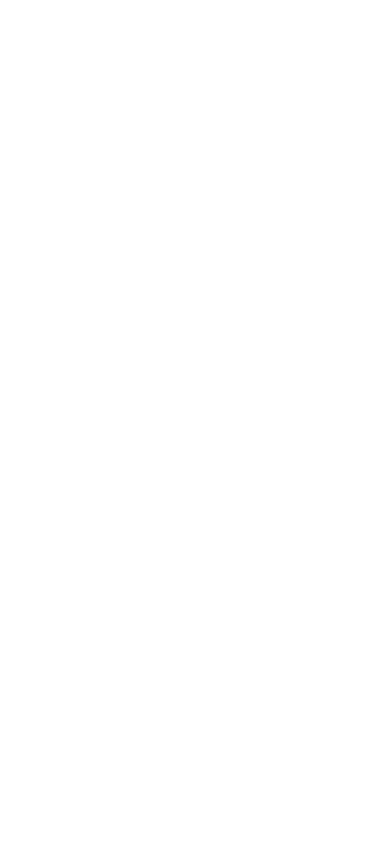
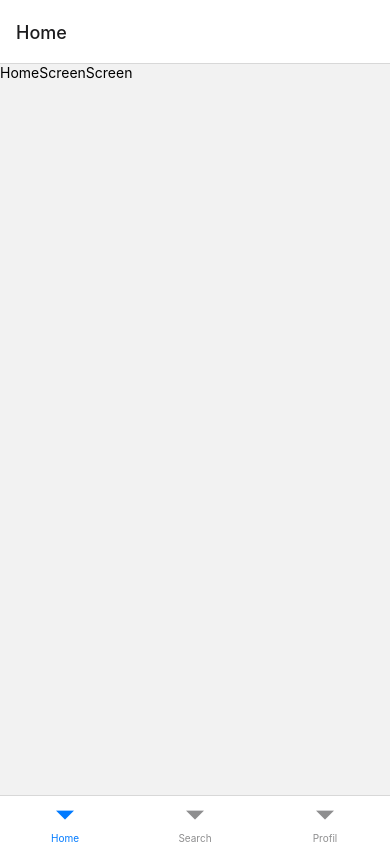
Before and after one commit to HugooGFT/IUT-RICK, a React Native app: screen /Home in a window 390 px wide. Built offline with nearby package versions, Linux system fonts and the light colour scheme.

Commit message:
feature: Navigation

```diff
--- a/App.js
+++ b/App.js
@@ -1,25 +1,8 @@
-import { StatusBar } from 'expo-status-bar';
-import { StyleSheet, Text, View } from 'react-native';
+import * as React from 'react';
+import Navigation from './src/navigation/BottomTabs';
 
 export default function App() {
   return (
-    <View style={styles.container}>
-      <View style={styles.boite}>
-      </View>
-      <StatusBar style="auto" />
-    </View>
+    <Navigation/>
   );
 }
-
-const styles = StyleSheet.create({
-  container: {
-    flex: 1,
-    backgroundColor: 'white',
-    alignItems: 'center',
-    justifyContent: 'center',
-  },
-  boite: {
-    backgroundColor: '$fff',
-
-  }
-});
--- /dev/null
+++ b/src/navigation/BottomTabs.js
@@ -0,0 +1,21 @@
+import * as React from 'react';
+import { NavigationContainer } from '@react-navigation/native';
+import { createBottomTabNavigator } from '@react-navigation/bottom-tabs';
+import HomeScreen from '../screens/HomeScreen';
+import SearchScreen from '../screens/SearchScreen';
+import ProfilScreen from '../screens/ProfilScreen';
+
+
+const Tab = createBottomTabNavigator();
+
+export default function Navigation() {
+  return (
+  <NavigationContainer>
+        <Tab.Navigator>
+          <Tab.Screen name="Home" component={HomeScreen} />
+          <Tab.Screen name="Search" component={SearchScreen} />
+          <Tab.Screen name="Profil" component={ProfilScreen} />
+        </Tab.Navigator>
+  </NavigationContainer>
+  );
+}
--- /dev/null
+++ b/src/screens/HomeScreen.js
@@ -0,0 +1,10 @@
+import { View, Text } from 'react-native'
+import * as React from 'react';
+
+export default function MovieScreen(){
+    return(
+        <View>
+            <Text>HomeScreenScreen</Text>
+        </View>
+    )
+}
--- /dev/null
+++ b/src/screens/ProfilScreen.js
@@ -0,0 +1,10 @@
+import { View, Text } from 'react-native'
+import * as React from 'react';
+
+export default function ProfilScreen(){
+    return(
+        <View>
+            <Text>ProfilScreen</Text>
+        </View>
+    )
+}
--- /dev/null
+++ b/src/screens/SearchScreen.js
@@ -0,0 +1,10 @@
+import { View, Text } from 'react-native'
+import * as React from 'react';
+
+export default function SearchScreen(){
+    return(
+        <View>
+            <Text>SearchScreen</Text>
+        </View>
+    )
+}
```
Also changed, not shown: package.json (+5 -3 lines), 1 other file (tests, documents, lock files or other folders).
